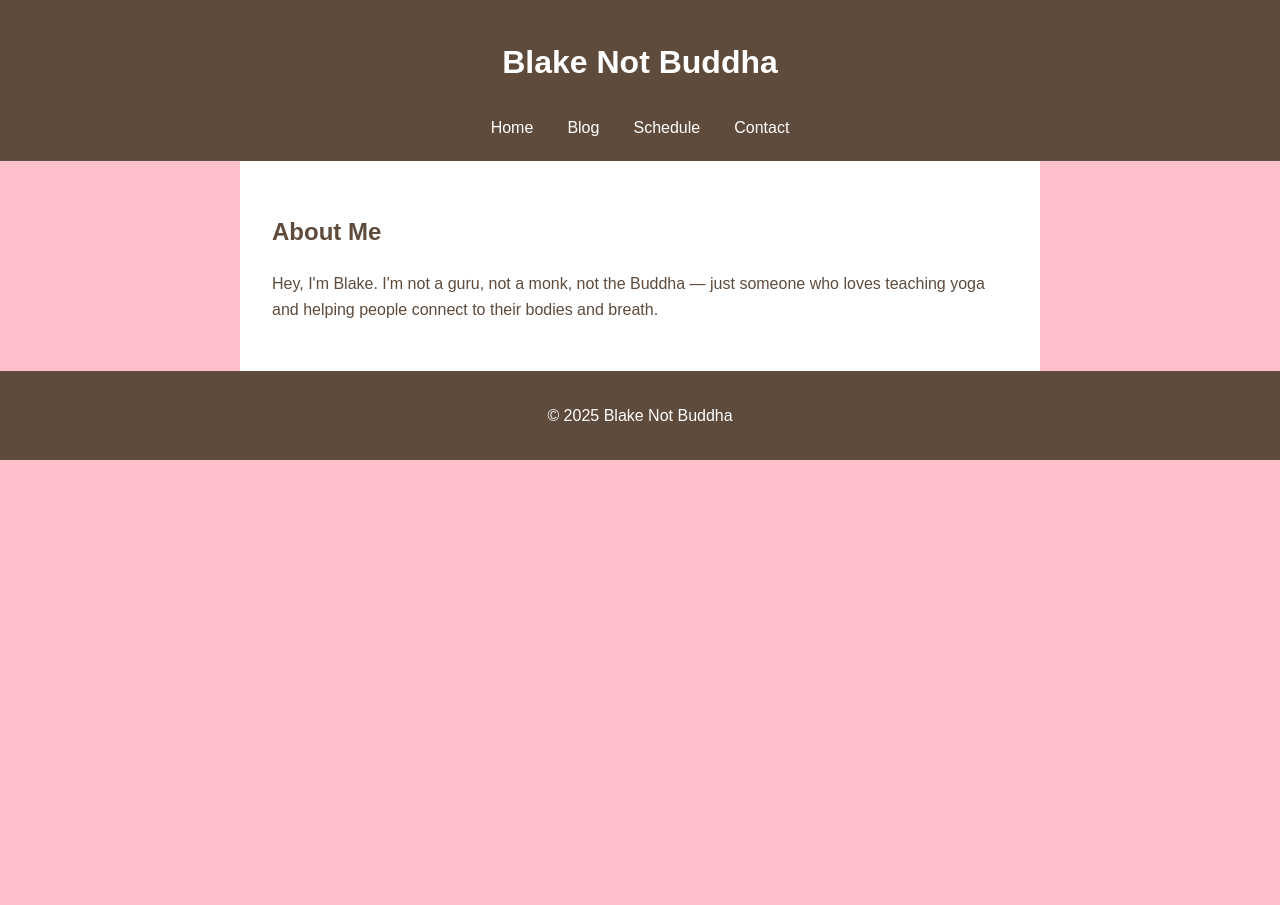
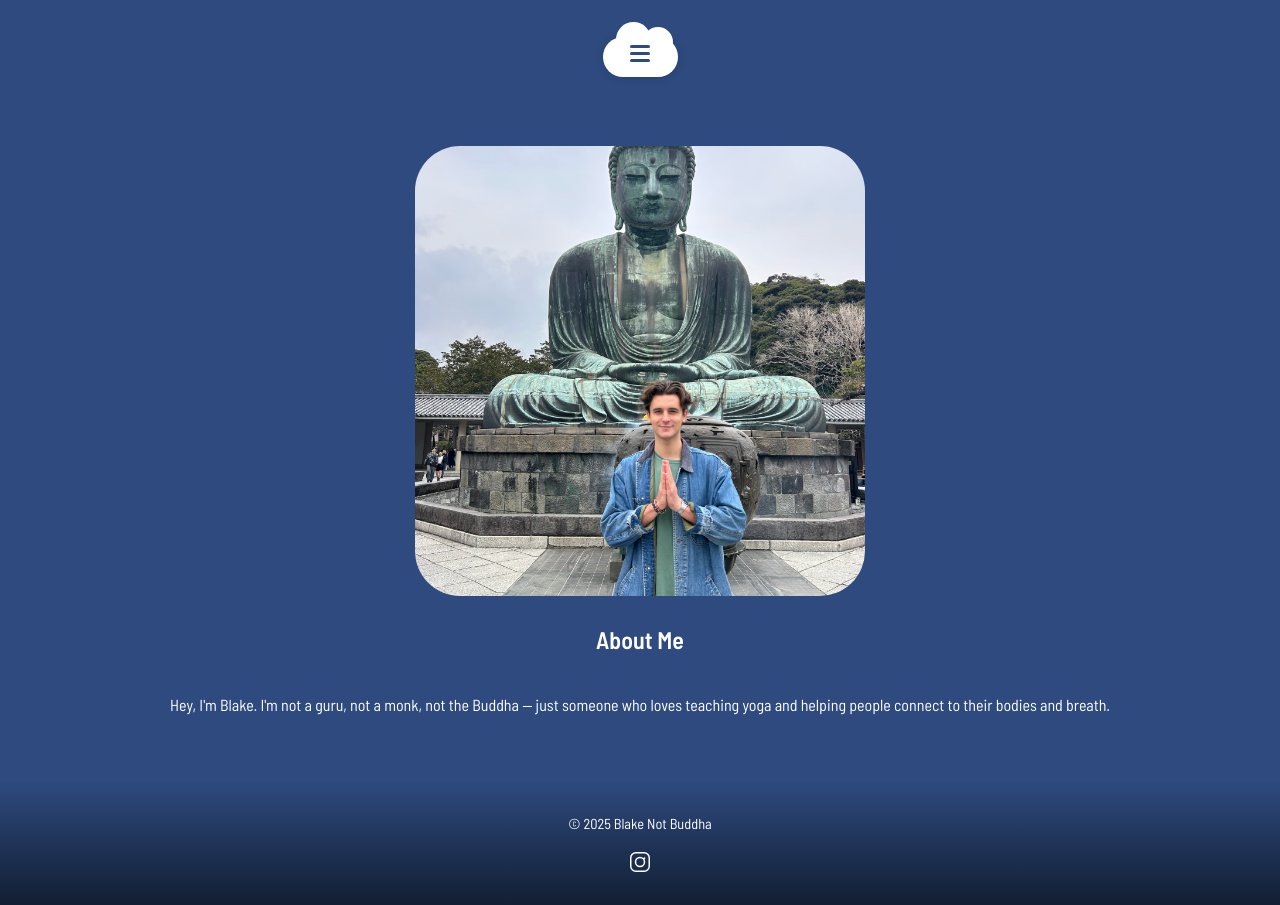
Before and after one commit to blakemande11/blake.yoga, a Jekyll site: the page built from index.html, in a window 1280 px wide. Built offline with Jekyll 4.4.1, drawn with Linux system fonts in a browser that asks for light colours.

Commit message:
Add images folder and update HTML/CSS styling

```diff
--- a/_includes/footer.html
+++ b/_includes/footer.html
@@ -1,5 +1,13 @@
 <footer>
     <p>&copy; 2025 Blake Not Buddha</p>
+    <p>
+        <a href="https://instagram.com/blakenotbuddha" target="_blank" aria-label="Instagram">
+          <svg width="24" height="24" fill="white" viewBox="0 0 24 24" style="vertical-align: middle;">
+            <path d="M7.75 2h8.5A5.75 5.75 0 0 1 22 7.75v8.5A5.75 5.75 0 0 1 16.25 22h-8.5A5.75 5.75 0 0 1 2 16.25v-8.5A5.75 5.75 0 0 1 7.75 2Zm0 1.5A4.25 4.25 0 0 0 3.5 7.75v8.5A4.25 4.25 0 0 0 7.75 20.5h8.5a4.25 4.25 0 0 0 4.25-4.25v-8.5A4.25 4.25 0 0 0 16.25 3.5h-8.5Zm4.25 3.25a5.25 5.25 0 1 1 0 10.5a5.25 5.25 0 0 1 0-10.5Zm0 1.5a3.75 3.75 0 1 0 0 7.5a3.75 3.75 0 0 0 0-7.5Zm4.38-.88a.88.88 0 1 1 0 1.75a.88.88 0 0 1 0-1.75Z"/>
+          </svg>
+        </a>
+      </p>
+
   </footer>
   <script>
     document.addEventListener("DOMContentLoaded", function () {
--- a/_includes/header.html
+++ b/_includes/header.html
@@ -1,10 +1,17 @@
 <header>
-    <h1>Blake Not Buddha</h1>
-    <button class="menu-toggle" aria-label="Toggle navigation">☰</button>
+    <h1></h1>
+    <input type="checkbox" id="menu-toggle" hidden>
+    <label for="menu-toggle" class="menu-toggle" aria-label="Toggle navigation">
+        <div class="cloud-icon">
+          <div class="bar"></div>
+          <div class="bar"></div>
+          <div class="bar"></div>
+        </div>
+    </label>
     <nav class="nav-menu">
       <a href="/index.html">Home</a>
-      <a href="/blog.html">Blog</a>
       <a href="/schedule.html">Schedule</a>
+      <a href="/blog.html">Writing</a>
       <a href="/contact.html">Contact</a>
     </nav>
   </header>
--- a/index.html
+++ b/index.html
@@ -3,7 +3,8 @@ layout: default
 title: Home
 ---
 
-<section>
+<section class="home"> <!-- class = "home" allows for css styling control in style.css -->
+    <img src = "images/landing.JPG" class = "landing-image">
   <h2>About Me</h2>
   <p>Hey, I'm Blake. I'm not a guru, not a monk, not the Buddha — just someone who loves teaching yoga and helping people connect to their bodies and breath.</p>
 </section>
--- a/style.css
+++ b/style.css
@@ -1,96 +1,240 @@
-/* Reset and base styles */
-* {
-    box-sizing: border-box;
-  }
+/* Import Google Font */
+@import url('https://fonts.googleapis.com/css2?family=Barlow+Semi+Condensed:wght@400;600&display=swap');
 
-  body {
-    font-family: Arial, sans-serif;
-    margin: 0;
-    background: #f5f1e8;
-    color: #5e4b3c;
-    line-height: 1.6;
-    background-color: pink !important;
+/* Apply global styles */
+body {
+  margin: 0;
+  padding: 0;
+  font-family: 'Barlow Semi Condensed', sans-serif;
+  background-color:#2e4a7e;
+  color: white;
+  line-height: 1.6;
+}
 
-  }
+main {
+  flex: 1;
+}
 
-  header {
-    background: #5e4b3c;
-    color: #fff;
-    padding: 1rem;
-    text-align: center;
-    position: relative;
-  }
+.home {
+  display: flex;
+  flex-direction: column;
+  align-items: center;
+  text-align: center;
+  padding-top: 1rem;
+  padding-bottom: 2rem;
+}
 
-  nav {
-    margin-top: 0.5rem;
-  }
 
-  nav a {
-    color: #fff;
-    margin: 0 10px;
-    text-decoration: none;
-    display: inline-block;
-    padding: 0.3rem;
-  }
+.landing-image {
+  width: 100%;
+  max-width: 450px; /* Adjust the width */
+  aspect-ratio: 1/1; /* Adjust the height */
+  border-radius: 10%; /* Makes the image circular */
+  object-fit: cover; /* Ensures the image is not distorted */
+  margin: 5px ;
+  display: block; /* Centers the image */
+}
 
-  main {
-    padding: 2rem;
-    max-width: 800px;
-    margin: auto;
-    background: white;
-  }
+/* Force full-height layout */
+html, body {
+  height: 100%;
+  margin: 0;
+  display: flex;
+  flex-direction: column;
+}
 
-  footer {
-    text-align: center;
-    padding: 1rem;
-    background: #5e4b3c;
-    color: white;
-  }
+header, footer, main {
+  background-color: #2e4a7e;
+  padding: 1rem;
+}
 
-  /* Mobile Hamburger */
+h1, h2, h3 {
+  font-weight: 600;
+  margin-bottom: 1rem;
+}
+
+a {
+  color: #ffffff;
+  text-decoration: none;
+  font-weight: 600;
+}
+
+a:hover {
+  text-decoration: underline;
+}
+
+/* Header Navigation */
+nav {
+  display: flex;
+  gap: 1.5rem;
+  flex-wrap: wrap;
+  margin-top: 1rem;
+  align-items: center;
+}
+
+/* Responsive Hamburger Menu */
   .menu-toggle {
-    display: none;
-    position: absolute;
-    top: 1rem;
-    right: 1rem;
+    display: flex;
+    justify-content: center;
+    align-items: center;
+    margin: 1rem auto;
     background: none;
     border: none;
-    font-size: 1.5rem;
-    color: white;
     cursor: pointer;
   }
 
-  @media (max-width: 600px) {
-    nav {
-      display: none;
-      flex-direction: column;
-      gap: 0.5rem;
-      background: #8b6d5c;
-      padding: 1rem;
-    }
+  .cloud-icon {
+    position: relative;
+    background: white;
+    width: 75px;
+    height: 40px;
+    border-radius: 20px;
+    margin: 0 auto;
+    box-shadow: 0 0 10px rgba(0, 0, 0, 0.15);
+    z-index: 1; /* Ensures cloud shape stays below bars */
+    transition: box-shadow 0.3s ease-out, transform 0.3s ease-out;
+  }
 
-    nav.show {
-      display: flex;
-    }
+  .cloud-icon::before,
+  .cloud-icon::after {
+    content: '';
+    position: absolute;
+    background: white;
+    border-radius: 50%;
+    z-index: -1; /* Ensure the cloud parts are below the bars */
+  }
 
-    nav a {
-      margin: 0;
-      padding: 0.5rem;
-      background: #a27c65;
-      border-radius: 5px;
-    }
+  .cloud-icon::before {
+    width: 35px;
+    height: 35px;
+    top: -15px;
+    left: 13px;
+  }
 
-    .menu-toggle {
-      display: block;
-    }
+  .cloud-icon::after {
+    width: 30px;
+    height: 30px;
+    top: -10px;
+    right: 5px;
+  }
 
-    main {
-      padding: 1rem;
-    }
+  .cloud-icon .bar {
+    position: relative; /* Ensure bars are in the same stacking context */
+    width: 20px;
+    height: 3px;
+    background-color: #2e4a7e;
+    margin: 4px auto;
+    border-radius: 2px;
+    z-index: 2; /* Ensure bars are on top */
+    top: 4px /* Lower menu bars w/in cloud */
+  }
 
-    nav {
-        transition: max-height 0.3s ease;
-        overflow: hidden;
-      }
+  /*  OLD NAV MENU .nav-menu {
+    display: none;
+    flex-direction: column;
+    background-color: #2e4a7e;
+    padding: 1rem;
+  }
 
+  .nav-menu.show {
+    display: flex;
+  } */
+
+/* Nav menu hidden by default */
+.nav-menu {
+  display: none;
+  flex-direction: column;
+  align-items: center;
+  gap: 0.5rem;
+  margin-top: 1rem;
+}
+
+/* Show nav menu when checkbox is checked */
+#menu-toggle:checked ~ .nav-menu {
+  display: flex;
+}
+
+/* Raindrop animation styles */
+.nav-menu a {
+  opacity: 0;
+  transform: translateY(-20px);
+  animation: raindrop 0.4s forwards;
+}
+
+#menu-toggle:checked ~ .nav-menu a:nth-child(1) {
+  animation-delay: 0.1s;
+}
+#menu-toggle:checked ~ .nav-menu a:nth-child(2) {
+  animation-delay: 0.2s;
+}
+#menu-toggle:checked ~ .nav-menu a:nth-child(3) {
+  animation-delay: 0.3s;
+}
+#menu-toggle:checked ~ .nav-menu a:nth-child(4) {
+  animation-delay: 0.4s;
+}
+
+@keyframes raindrop {
+  0% {
+    opacity: 0;
+    transform: translateY(-20px) scale(0.8);
   }
+  100% {
+    opacity: 1;
+    transform: translateY(0) scale(1);
+  }
+}
+
+/* ☁️ Cloud hover effect */
+.cloud-icon:hover {
+  box-shadow: 0 0 60px rgba(249, 249, 249, 0.4);
+  transform: translateY(-3px);
+  transition: all 0.3s ease;
+
+}
+
+/* 🌀 Bounce on click using :active */
+.menu-toggle:active .cloud-icon {
+  animation: bounce 0.4s ease;
+}
+
+@keyframes bounce {
+  0%   { transform: scale(1); }
+  30%  { transform: scale(1.1); }
+  50%  { transform: scale(0.95); }
+  100% { transform: scale(1); }
+}
+
+
+/* Responsive tweaks (optional) */
+/* @media (min-width: 600px) {
+  .menu-toggle {
+    margin-top: 2rem;
+  }
+  .landing-image {
+    width: 400px;
+    height: 400px;
+  }
+} */
+
+@media (max-width: 600px) {
+  .landing-image {
+    max-width: 300px;
+  }
+}
+
+
+/* Footer styling */
+footer {
+  text-align: center;
+  font-size: 0.9rem;
+  padding: 1rem 0;
+  background: linear-gradient(to bottom, #2e4a7e, #121e33);
+  color: white;
+}
+
+/* Animate insta icon on hover */
+footer a:hover svg {
+  transform: scale(1.2);
+  transition: transform 0.2s ease;
+}
```
Also changed, not shown: images/landing.JPG (added), 1 other file.
